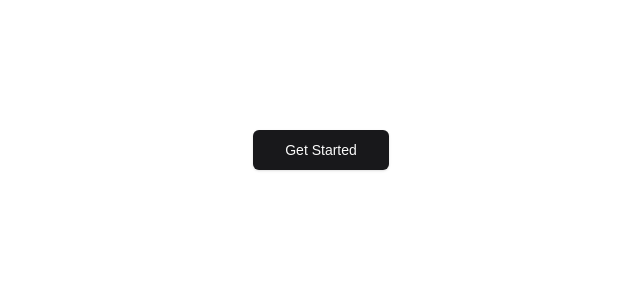
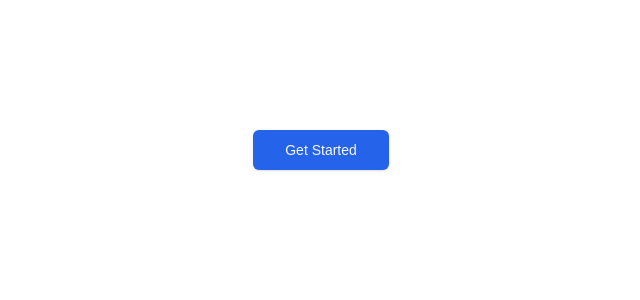
Before and after one commit to mmaustin/job-tracker, a Next.js app in the folder tracker/: page / in a window 1280 px wide. Shown: the top 300 px of the page, without its empty margins (319-959 px from the left). Built offline with nearby package versions, Linux system fonts and the light colour scheme.

Commit message:
Changed themeing color with shadcn/themes

```diff
--- a/tracker/app/globals.css
+++ b/tracker/app/globals.css
@@ -12,54 +12,56 @@
   }
 }
 
+
 @layer base {
   :root {
     --background: 0 0% 100%;
-    --foreground: 240 10% 3.9%;
+    --foreground: 222.2 84% 4.9%;
     --card: 0 0% 100%;
-    --card-foreground: 240 10% 3.9%;
+    --card-foreground: 222.2 84% 4.9%;
     --popover: 0 0% 100%;
-    --popover-foreground: 240 10% 3.9%;
-    --primary: 240 5.9% 10%;
-    --primary-foreground: 0 0% 98%;
-    --secondary: 240 4.8% 95.9%;
-    --secondary-foreground: 240 5.9% 10%;
-    --muted: 240 4.8% 95.9%;
-    --muted-foreground: 240 3.8% 46.1%;
-    --accent: 240 4.8% 95.9%;
-    --accent-foreground: 240 5.9% 10%;
+    --popover-foreground: 222.2 84% 4.9%;
+    --primary: 221.2 83.2% 53.3%;
+    --primary-foreground: 210 40% 98%;
+    --secondary: 210 40% 96.1%;
+    --secondary-foreground: 222.2 47.4% 11.2%;
+    --muted: 210 40% 96.1%;
+    --muted-foreground: 215.4 16.3% 46.9%;
+    --accent: 210 40% 96.1%;
+    --accent-foreground: 222.2 47.4% 11.2%;
     --destructive: 0 84.2% 60.2%;
-    --destructive-foreground: 0 0% 98%;
-    --border: 240 5.9% 90%;
-    --input: 240 5.9% 90%;
-    --ring: 240 10% 3.9%;
+    --destructive-foreground: 210 40% 98%;
+    --border: 214.3 31.8% 91.4%;
+    --input: 214.3 31.8% 91.4%;
+    --ring: 221.2 83.2% 53.3%;
+    --radius: 0.5rem;
     --chart-1: 12 76% 61%;
     --chart-2: 173 58% 39%;
     --chart-3: 197 37% 24%;
     --chart-4: 43 74% 66%;
     --chart-5: 27 87% 67%;
-    --radius: 0.5rem;
   }
+
   .dark {
-    --background: 240 10% 3.9%;
-    --foreground: 0 0% 98%;
-    --card: 240 10% 3.9%;
-    --card-foreground: 0 0% 98%;
-    --popover: 240 10% 3.9%;
-    --popover-foreground: 0 0% 98%;
-    --primary: 0 0% 98%;
-    --primary-foreground: 240 5.9% 10%;
-    --secondary: 240 3.7% 15.9%;
-    --secondary-foreground: 0 0% 98%;
-    --muted: 240 3.7% 15.9%;
-    --muted-foreground: 240 5% 64.9%;
-    --accent: 240 3.7% 15.9%;
-    --accent-foreground: 0 0% 98%;
+    --background: 222.2 84% 4.9%;
+    --foreground: 210 40% 98%;
+    --card: 222.2 84% 4.9%;
+    --card-foreground: 210 40% 98%;
+    --popover: 222.2 84% 4.9%;
+    --popover-foreground: 210 40% 98%;
+    --primary: 217.2 91.2% 59.8%;
+    --primary-foreground: 222.2 47.4% 11.2%;
+    --secondary: 217.2 32.6% 17.5%;
+    --secondary-foreground: 210 40% 98%;
+    --muted: 217.2 32.6% 17.5%;
+    --muted-foreground: 215 20.2% 65.1%;
+    --accent: 217.2 32.6% 17.5%;
+    --accent-foreground: 210 40% 98%;
     --destructive: 0 62.8% 30.6%;
-    --destructive-foreground: 0 0% 98%;
-    --border: 240 3.7% 15.9%;
-    --input: 240 3.7% 15.9%;
-    --ring: 240 4.9% 83.9%;
+    --destructive-foreground: 210 40% 98%;
+    --border: 217.2 32.6% 17.5%;
+    --input: 217.2 32.6% 17.5%;
+    --ring: 224.3 76.3% 48%;
     --chart-1: 220 70% 50%;
     --chart-2: 160 60% 45%;
     --chart-3: 30 80% 55%;
@@ -67,6 +69,7 @@
     --chart-5: 340 75% 55%;
   }
 }
+
 
 @layer base {
   * {
--- a/tracker/components/LinksDropdown.tsx
+++ b/tracker/components/LinksDropdown.tsx
@@ -19,7 +19,7 @@
           return (
             <DropdownMenuItem key={link.href}>
               <Link href={link.href} className="flex items-center gap-x-2">
-              {link.icon} <span className="capitalize">{link.label}</span>
+                {link.icon} <span className="capitalize">{link.label}</span>
               </Link>
             </DropdownMenuItem>
           )
```
